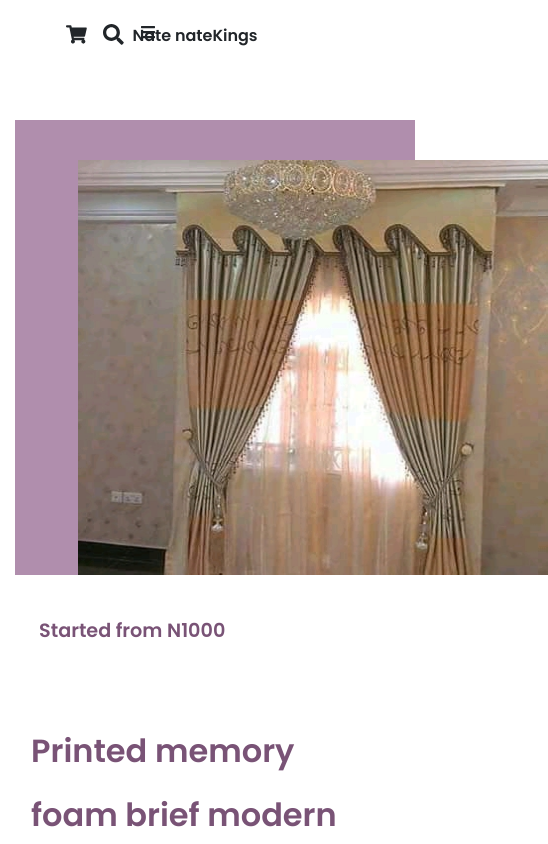
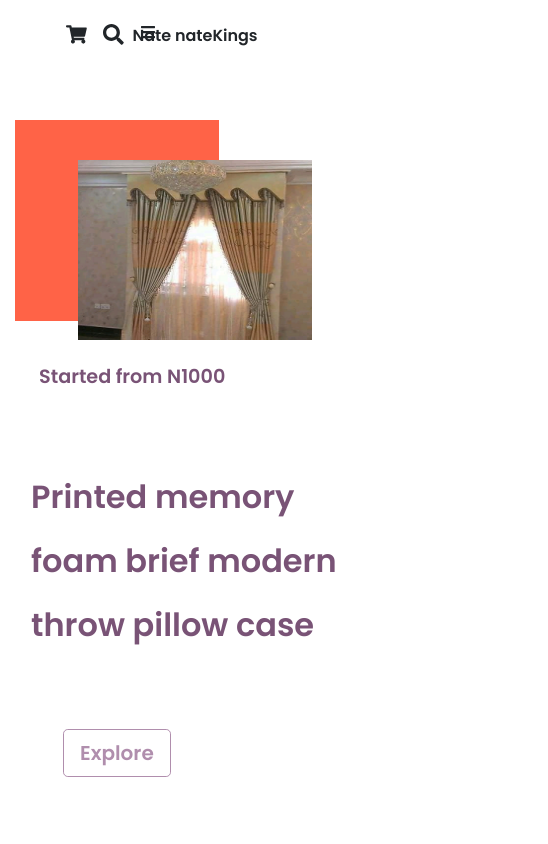
Before and after one commit to KelahKelah/Special-Effects-javascript-, a React (Create React App) app: page / in a window 390 px wide. Shown: the top 844 px of the page, 548 px wide, since content can reach past the window. Built offline with nearby package versions, Linux system fonts and the light colour scheme.

Commit message:
added style for mobile responsiveness

```diff
--- a/src/pages/home/home.css
+++ b/src/pages/home/home.css
@@ -73,3 +73,16 @@
     text-align: center;
     line-height: 2.5rem;
 }
+
+@media screen and (max-width: 769px) {
+    .single-img-show-extention {
+         width: 204px;
+        height: 201px;
+        background-color: tomato;
+    }
+    .single-img-show {
+        width: 234px;
+        height: 180px;
+        background-color: teal;
+    }
+}
```
